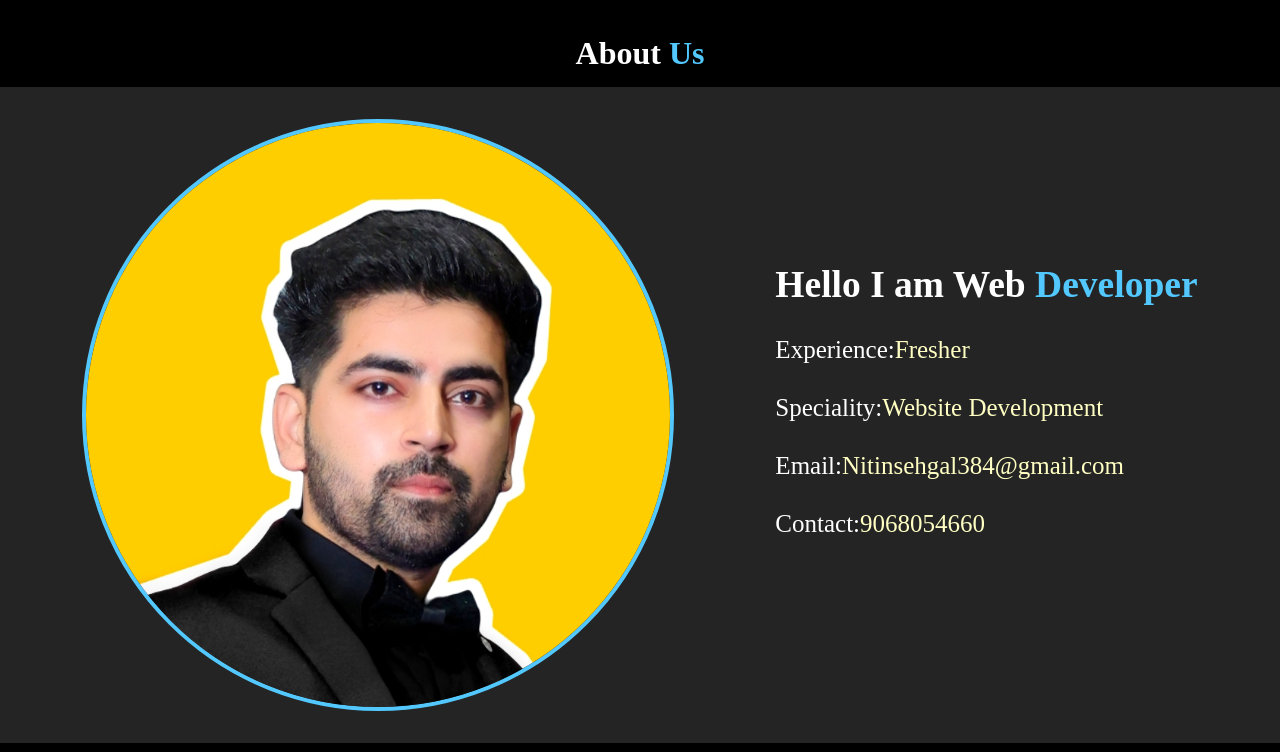
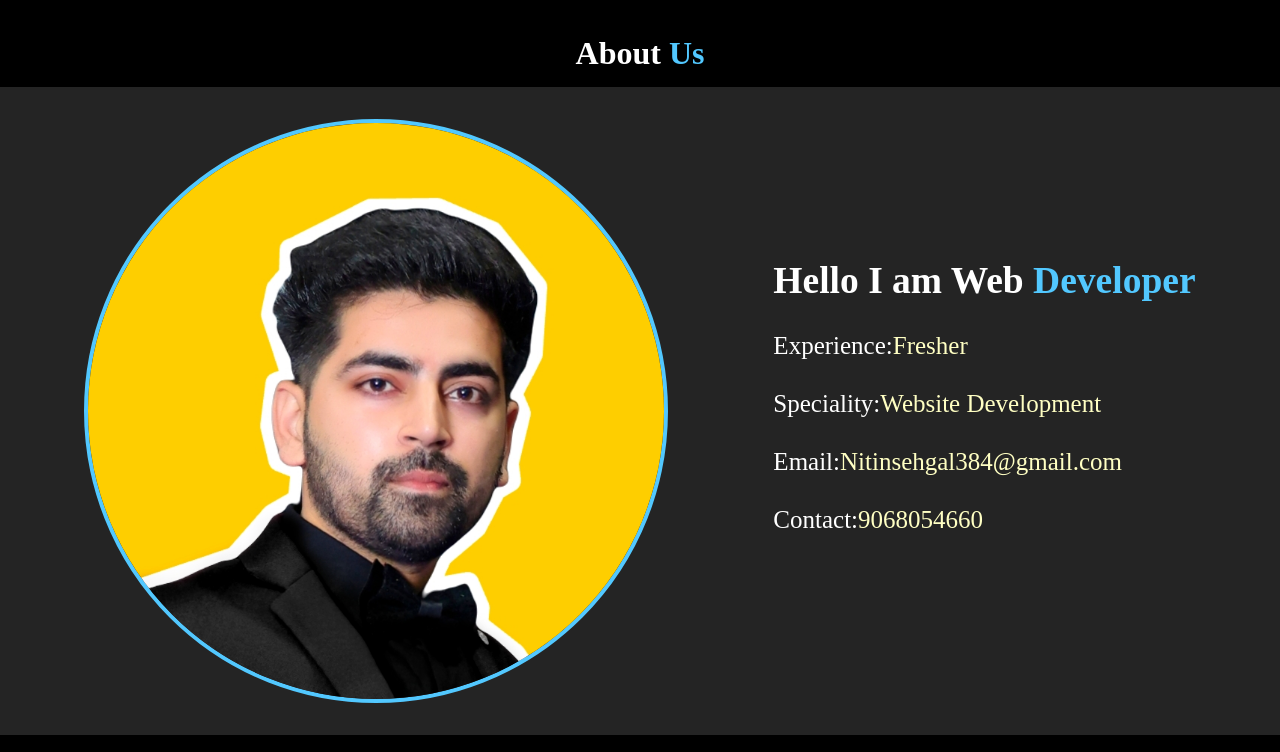
Before and after one commit to Nitinsehgall/Portfolio-Nitin, a plain HTML site: page index.html in a window 1280 px wide. Shown: the part 800-1552 px from the top of the page. Drawn offline with Linux system fonts and the light colour scheme.

Commit message:
Changing css

```diff
--- a/style.css
+++ b/style.css
@@ -1,10 +1,11 @@
 *{
     margin: 0;
-
+ box-sizing: border-box;
 
     padding: 0;
 
 }
+
 body{
     background-color: black;
     color:#fff;
@@ -334,3 +335,7 @@ height: 400px;
     width: 80%;
  }
 }
+img{
+    object-fit: contain;
+
+}
```
